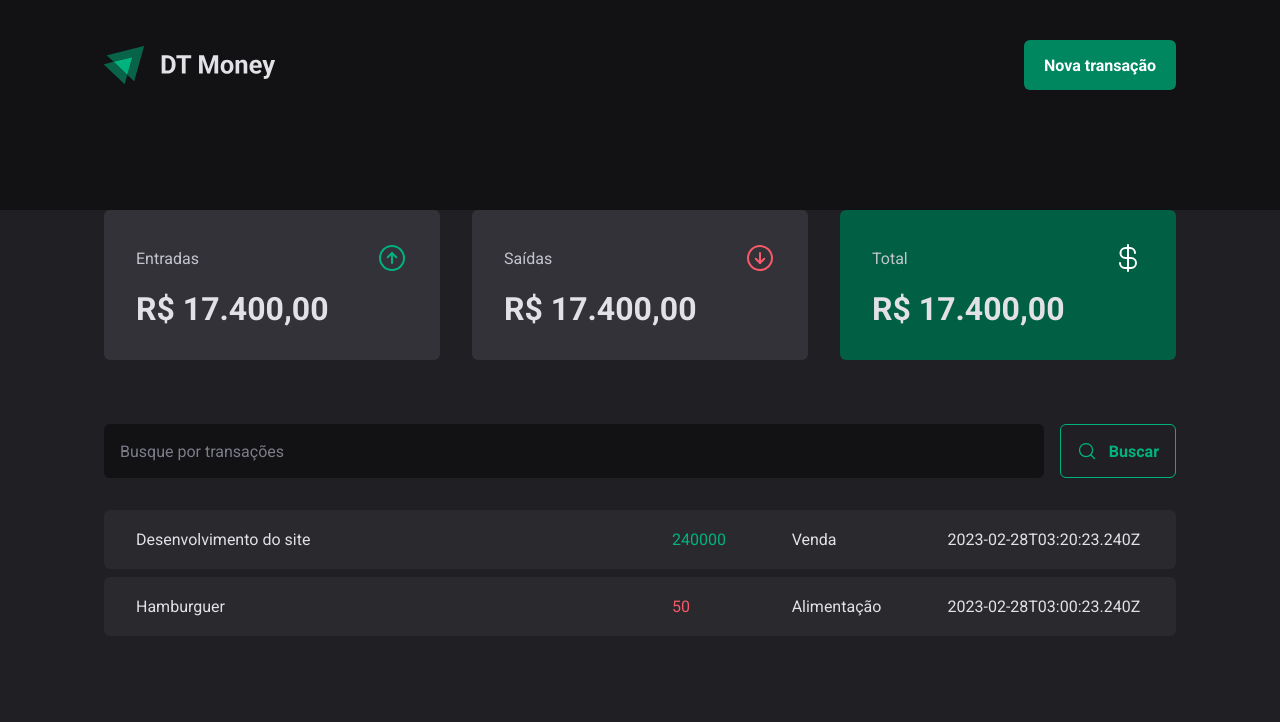
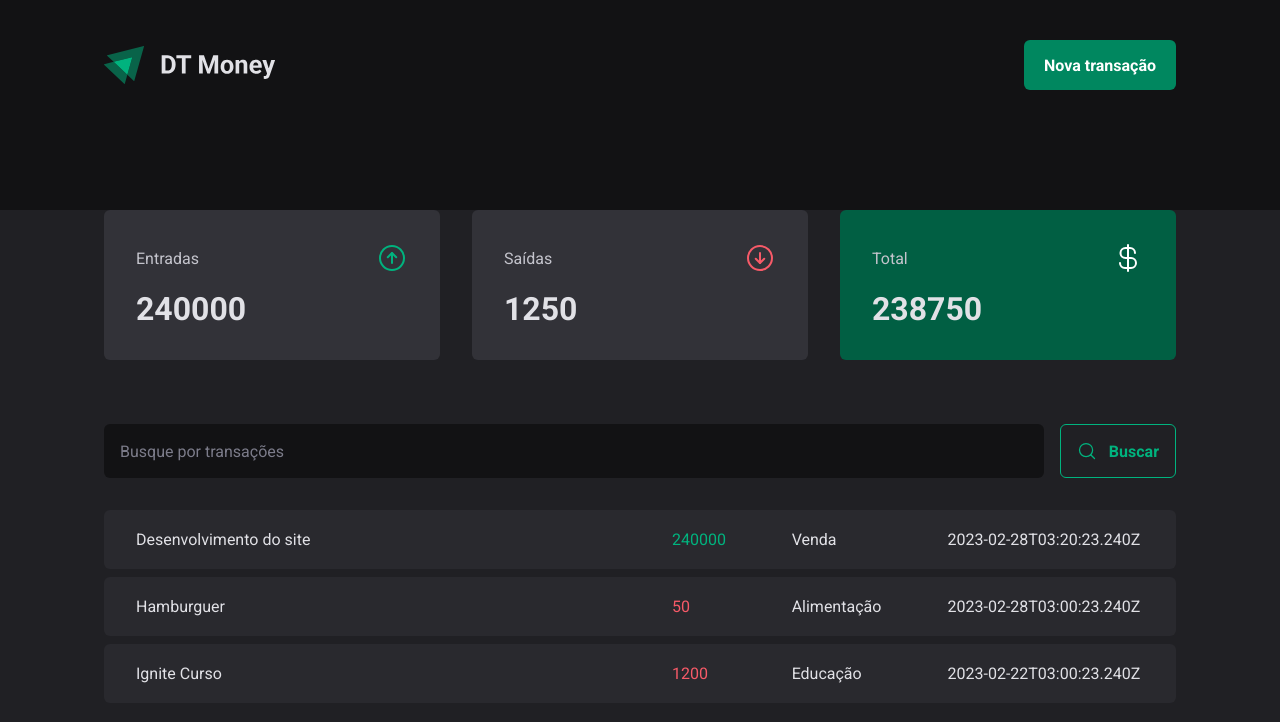
Before and after one commit to kleubinho/DT-MONEY, a React (Vite) app: page / in a window 1280 px wide. Shown: the top 722 px of the page. Built offline with nearby package versions, Linux system fonts and the light colour scheme; data requests are answered from the project's data file.

Commit message:
calculando resumo de transações

```diff
--- a/server.json
+++ b/server.json
@@ -15,6 +15,14 @@
             "category": "Alimentação",
             "price": 50,
             "createdAt": "2023-02-28T03:00:23.240Z"
+        },
+        {
+            "id": 3,
+            "description": "Ignite Curso",
+            "type": "outcome",
+            "category": "Educação",
+            "price": 1200,
+            "createdAt": "2023-02-22T03:00:23.240Z"
         }
     ]
 }
--- a/src/components/Summary/index.tsx
+++ b/src/components/Summary/index.tsx
@@ -5,6 +5,25 @@ import { TransactionsContext } from "../../contexts/TransactionsContext";
 
 export function Summary() {
   const { transactions } = useContext(TransactionsContext);
+
+  const summary = transactions.reduce(
+    (acc, transaction) => {
+      if (transaction.type === "income") {
+        acc.income += transaction.price;
+        acc.total += transaction.price;
+      } else {
+        acc.outcome += transaction.price;
+        acc.total -= transaction.price;
+      }
+
+      return acc
+    },
+    {
+      outcome: 0,
+      income: 0,
+      total: 0
+    }
+  );
 
   return (
     <SummaryContainer>
@@ -14,7 +33,7 @@ export function Summary() {
           <ArrowCircleUp size={32} color="#00b37e" />
         </header>
 
-        <strong>R$ 17.400,00</strong>
+        <strong>{summary.income}</strong>
       </SummaryCard>
       <SummaryCard>
         <header>
@@ -22,7 +41,7 @@ export function Summary() {
           <ArrowCircleDown size={32} color="#f75a68" />
         </header>
 
-        <strong>R$ 17.400,00</strong>
+        <strong>{summary.outcome}</strong>
       </SummaryCard>
       <SummaryCard variant="green">
         <header>
@@ -30,7 +49,7 @@ export function Summary() {
           <CurrencyDollar size={32} color="#fff" />
         </header>
 
-        <strong>R$ 17.400,00</strong>
+        <strong>{summary.total}</strong>
       </SummaryCard>
     </SummaryContainer>
   );
```
